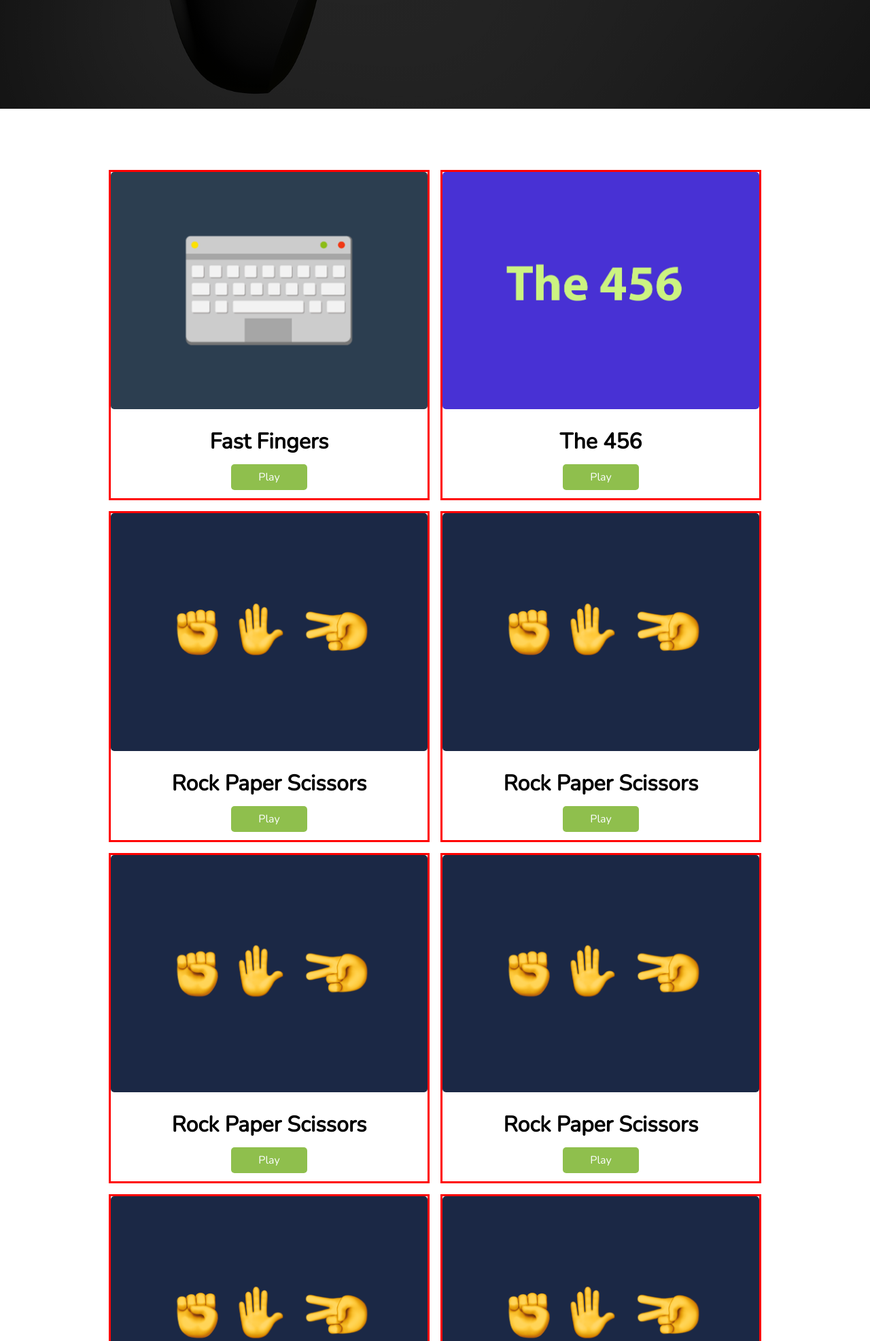
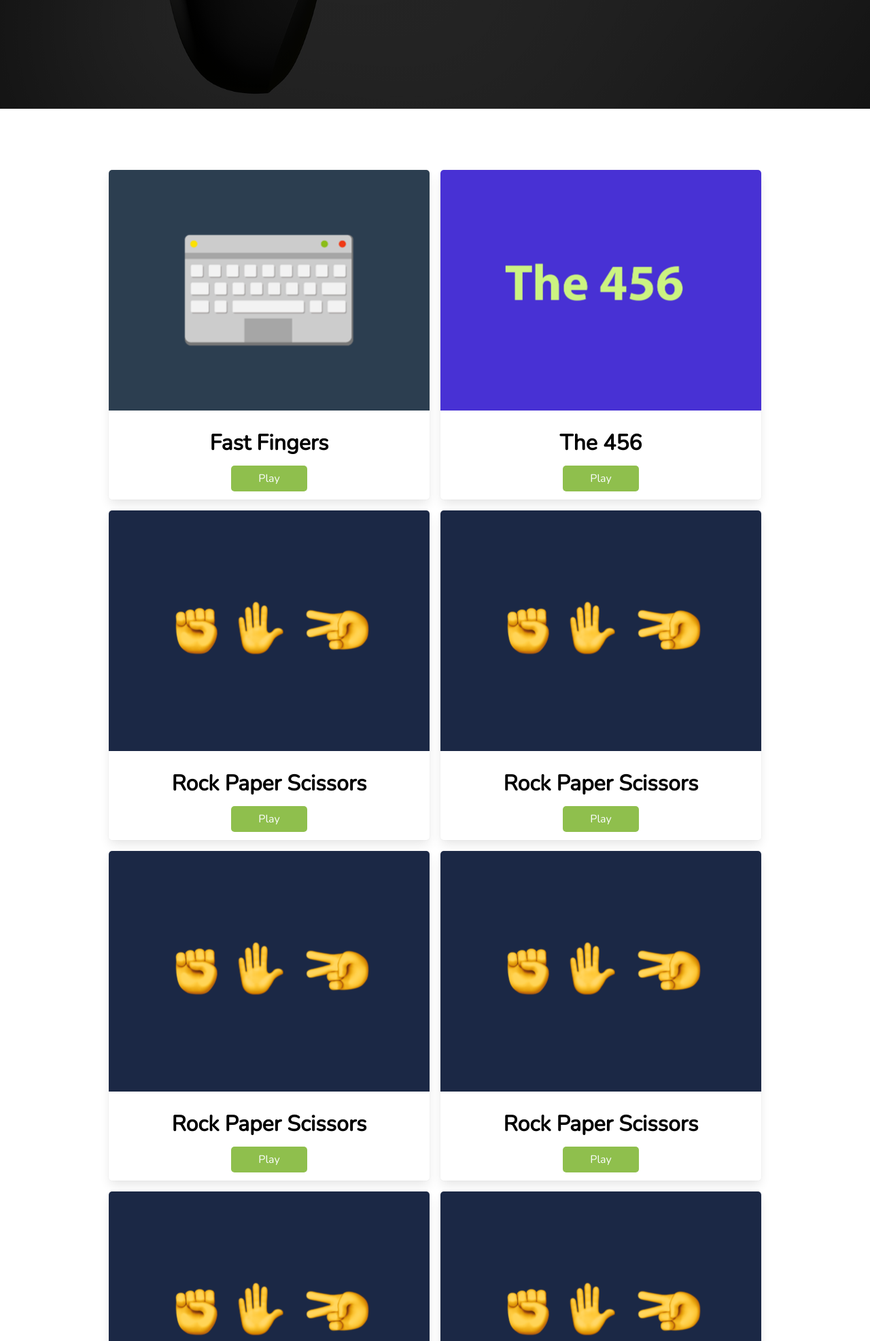
Before and after one commit to abrusu-collins/Game-Island, a PHP site: page /Landing/index.html in a window 1280 px wide. Shown: the part 640-2613 px from the top of the page at 68% size. Run offline with PHP 8.4, Linux system fonts and the light colour scheme; some web fonts are replaced.

Commit message:
some tweaks

```diff
--- a/Landing/sass/_games.scss
+++ b/Landing/sass/_games.scss
@@ -9,7 +9,8 @@
 
 
 & div{
-    border: 3px solid red;
+    border-radius: 5px;
+    box-shadow: 0 0.5em 1em -0.125em rgb(10 10 10 / 10%), 0 0 0 1px rgb(10 10 10 / 2%);;
     padding-bottom: 20px;
     & a{
         color:#fcfeff;
@@ -21,8 +22,8 @@
     }
 
   & img{
-    border-radius: 5px;
-    // margin-top: 20px;
+   border-top-left-radius: 5px;
+   border-top-right-radius: 5px;
   }
   & h1{
     margin: 20px auto;
--- a/styles/index.css
+++ b/styles/index.css
@@ -174,7 +174,8 @@ nav.scrolled {
   grid-gap: 1rem;
 }
 .games div {
-  border: 3px solid red;
+  border-radius: 5px;
+  box-shadow: 0 0.5em 1em -0.125em rgba(10, 10, 10, 0.1), 0 0 0 1px rgba(10, 10, 10, 0.02);
   padding-bottom: 20px;
 }
 .games div a {
@@ -185,7 +186,8 @@ nav.scrolled {
   text-decoration: none;
 }
 .games div img {
-  border-radius: 5px;
+  border-top-left-radius: 5px;
+  border-top-right-radius: 5px;
 }
 .games div h1 {
   margin: 20px auto;
```
